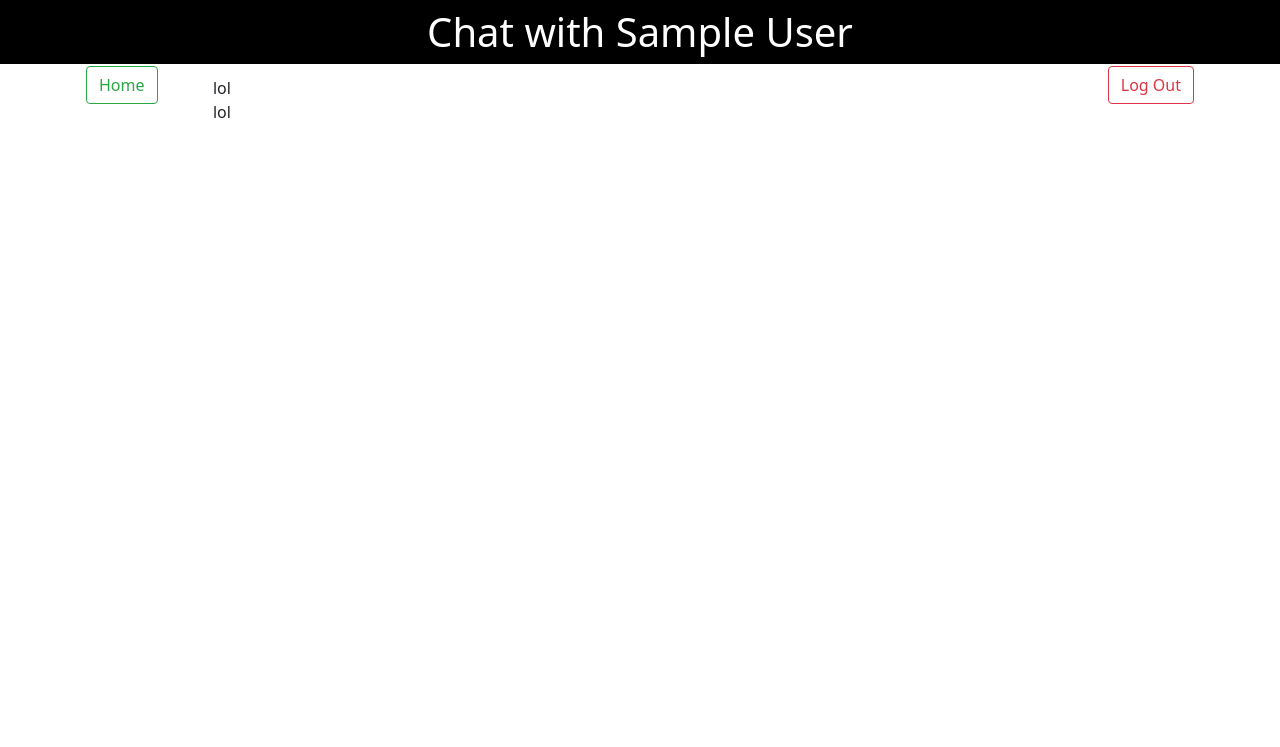
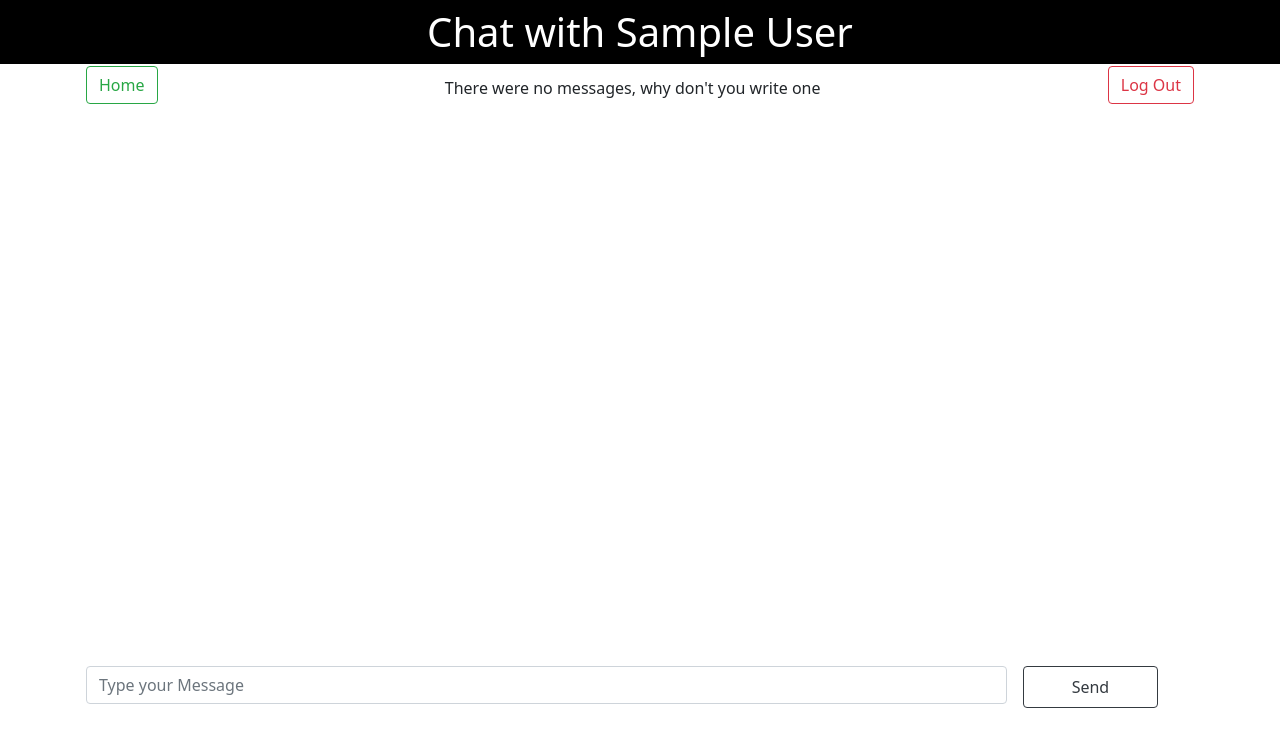
Before and after one commit to UmairJibran/PHP-Messenger, a PHP site: page /chat.php?oid=1 in a window 1280 px wide. Shown: the top 747 px of the page. Run offline with PHP 8.4, Linux system fonts and the light colour scheme; the visitor is signed in with stand-in values (Sample User, id 1); tables that the repository leaves empty or names only in its code hold one stand-in row (values such as "Sample post").

Commit message:
fetched data from server

```diff
--- a/chat.php
+++ b/chat.php
@@ -1,5 +1,6 @@
 <?php
    require_once('./includes/auth.php');
+   $userID = $_SESSION['id'];
    $recepientUserID = $_GET['oid'];
    $sql = "SELECT *  FROM `tbl_users` WHERE `usr_id` = '$recepientUserID'";
    $result = $connection->query($sql);
@@ -22,13 +23,34 @@
       <a href="./" class="float-left btn btn-outline-success">Home</a>
       <a href="logout.php" class="float-right btn btn-outline-danger">Log Out</a>
       <section class="three-quarters">
-      <div class="message-body recepient">
-            lol
+         <?php
+            $sql = "SELECT * FROM `tbl_messages` WHERE
+            `msg_participant1` = '${recepientUserID}' OR `msg_participant2` = '${recepientUserID}'
+            OR `msg_participant1` = '${userID}' OR `msg_participant2` = '${userID}'";
+            $result = $connection->query($sql);
+            $row = $result->num_rows;
+            if($row > 0){
+               while($data = $result->fetch_assoc()){
+                  $message = $data['msg_body'];
+                  if($data['msg_sender'] == $userID){
+                     echo "<div class='message-body sender float-right'>$message</div>";
+                  }else{
+                     echo "<div class='message-body recepient'>$message</div>";
+                  }
+               }
+            }else{
+               echo "<div class='center'>There were no messages, why don't you write one</div>";
+            }
+         ?>
+      </section>
+      <form method="post" class="row g-3">
+         <div class="col-xl-10">
+            <input type="text" class="form-control" name="message" placeholder="Type your Message" required>
          </div>
-         <div class="message-body sender">
-            lol
+         <div class="col-xl-2">
+            <input type="submit" value="Send" class="btn btn-outline-dark pt-2 pb-2 pr-5 pl-5">
          </div>
-      </section>
+      </form>
    </div>
 </body>
 </html>
```
